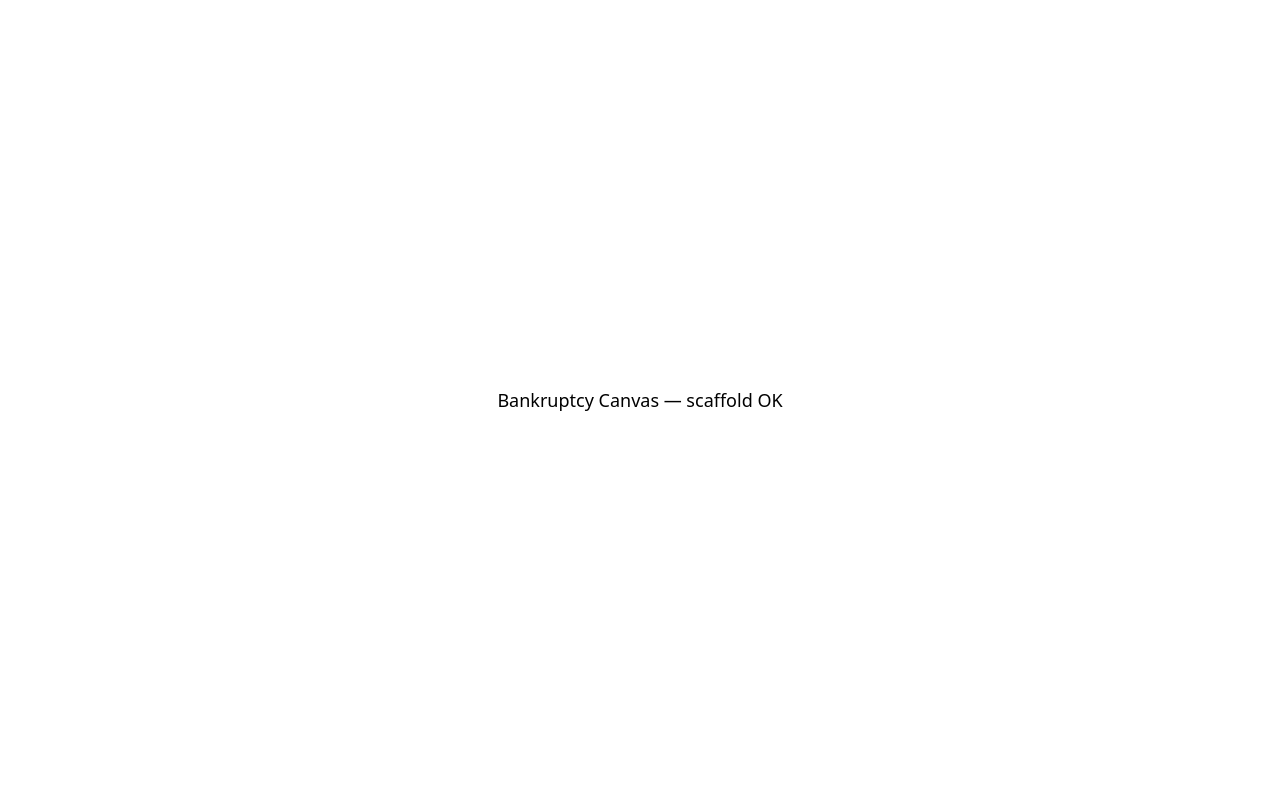
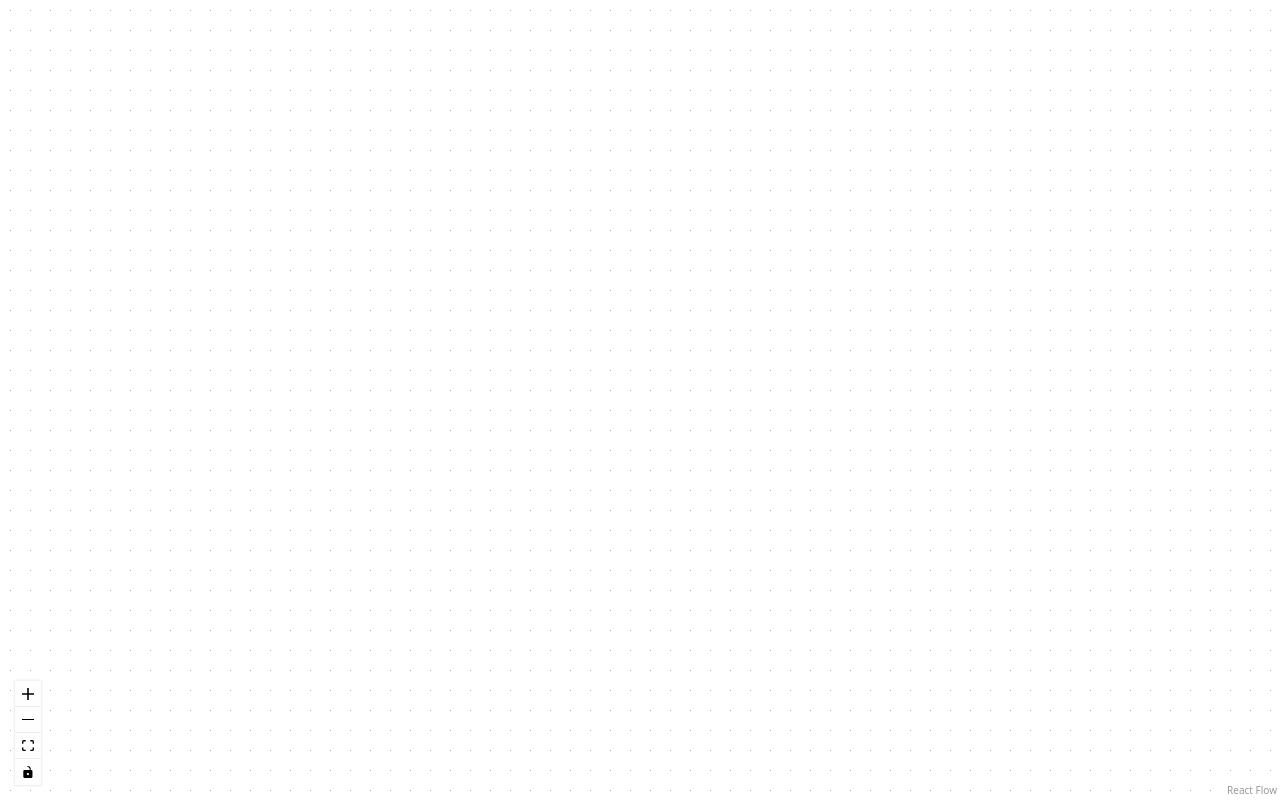
Before and after one commit to rlfordon/bankruptcy-canvas, a React (Vite) app: page / in a window 1280 px wide. Built offline with nearby package versions, Linux system fonts and the light colour scheme.

Commit message:
feat(canvas): React Flow bootstrap

```diff
--- a/src/App.tsx
+++ b/src/App.tsx
@@ -1,7 +1,9 @@
+import Canvas from './canvas/Canvas';
+
 export default function App() {
   return (
-    <div className="h-full flex items-center justify-center text-lg">
-      Bankruptcy Canvas — scaffold OK
+    <div className="h-full w-full">
+      <Canvas />
     </div>
   );
 }
--- /dev/null
+++ b/src/canvas/Canvas.tsx
@@ -0,0 +1,76 @@
+import { useCallback, useMemo } from 'react';
+import {
+  ReactFlow, ReactFlowProvider, Background, Controls,
+  type Node, type Edge as FlowEdge, type NodeChange, type EdgeChange,
+} from '@xyflow/react';
+import '@xyflow/react/dist/style.css';
+import { useSessionStore } from '@/state/sessionStore';
+import { moveCard } from '@/state/cardOps';
+
+function InnerCanvas() {
+  const cards = useSessionStore((s) => s.cards);
+  const edges = useSessionStore((s) => s.edges);
+  const setCards = useSessionStore((s) => s.setCards);
+
+  const nodes: Node[] = useMemo(
+    () => cards.map((c) => ({
+      id: c.id,
+      position: { x: c.x, y: c.y },
+      type: c.kind,                       // 'section' | 'definition' | 'picker' (registered in Task 19-21)
+      data: { cardId: c.id },
+    })),
+    [cards],
+  );
+
+  const flowEdges: FlowEdge[] = useMemo(
+    () => edges.map((e) => ({
+      id: e.id, source: e.source, target: e.target,
+      label: e.label,
+      style: e.kind === 'manual' ? { strokeWidth: 2 } : { strokeWidth: 1, opacity: 0.6 },
+    })),
+    [edges],
+  );
+
+  const onNodesChange = useCallback((changes: NodeChange[]) => {
+    // Controlled mode: translate React Flow's position changes into store updates.
+    // Selection and dimension changes are ignored by design in v1.
+    setCards((prev) => {
+      let next = prev;
+      for (const ch of changes) {
+        if (ch.type === 'position' && ch.position) {
+          next = moveCard(next, ch.id, ch.position.x, ch.position.y);
+        }
+      }
+      return next;
+    });
+  }, [setCards]);
+
+  const onEdgesChange = useCallback((_changes: EdgeChange[]) => {
+    // Edge deletions in v1 happen via explicit card-delete flows (Task 19/20/21),
+    // which sweep matching edges out of the store. No-op here.
+  }, []);
+
+  return (
+    <div className="h-full w-full">
+      <ReactFlow
+        nodes={nodes}
+        edges={flowEdges}
+        onNodesChange={onNodesChange}
+        onEdgesChange={onEdgesChange}
+        nodeTypes={{ /* registered in Task 19-21 */ }}
+        fitView
+      >
+        <Background />
+        <Controls />
+      </ReactFlow>
+    </div>
+  );
+}
+
+export default function Canvas() {
+  return (
+    <ReactFlowProvider>
+      <InnerCanvas />
+    </ReactFlowProvider>
+  );
+}
```
